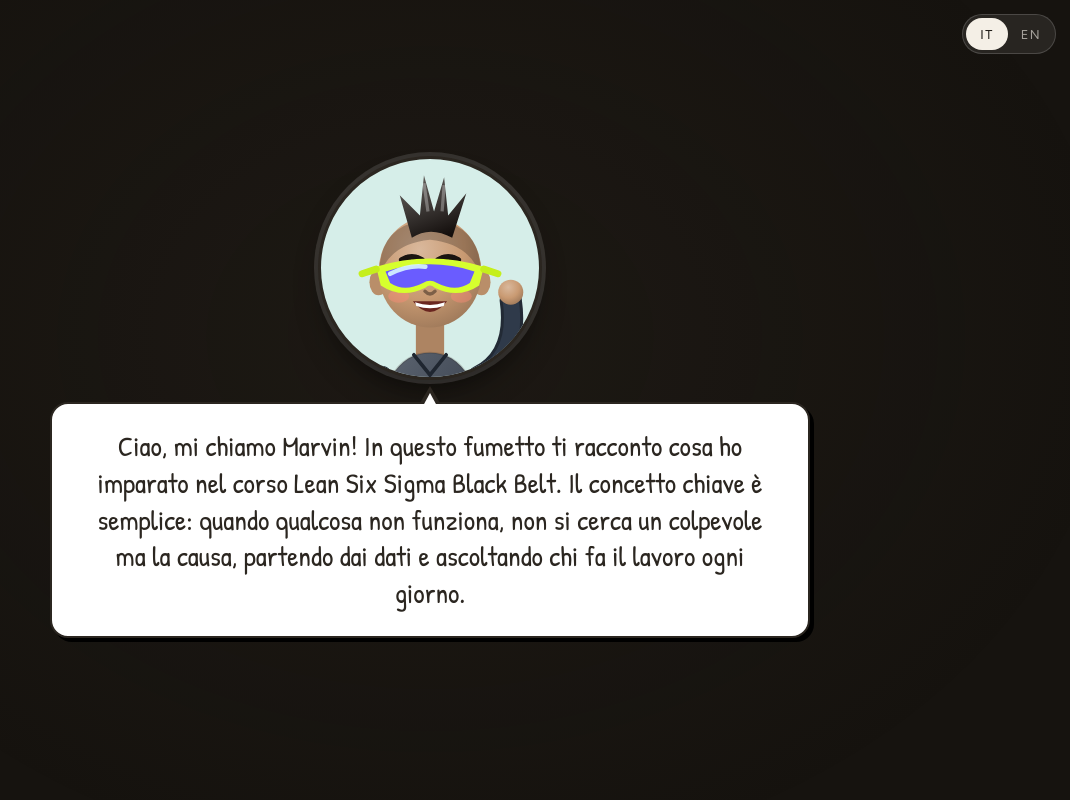
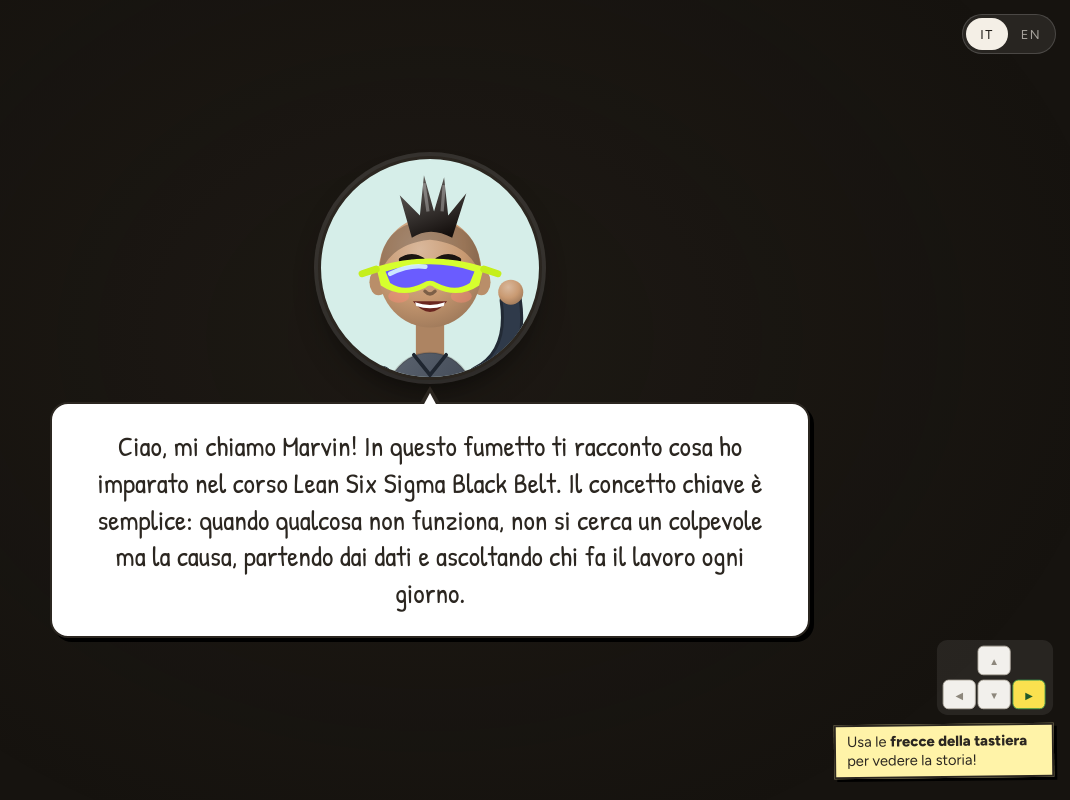
Before and after one commit to MarvinBonazzo/lean-six-sigma-black-belt, a plain HTML site: page fumetto.html in a window 1280 px wide. Shown: the whole page, without its empty margins (210-1280 px from the left). Drawn offline with Linux system fonts and the light colour scheme.

Commit message:
Comic: show the arrow-key hint on the first screen
Co-Authored-By: Claude Opus 5.5 <noreply@anthropic.com>

```diff
--- a/fumetto.html
+++ b/fumetto.html
@@ -99,7 +99,8 @@ button:focus-visible,a:focus-visible{outline:3px solid var(--acc);outline-offset
 @media(max-width:600px){.host.big .herofig{width:130px}}
 /* keyboard hint, always bottom right; lights up when someone tries something else */
 .hint{position:fixed;right:16px;bottom:22px;z-index:21;display:grid;justify-items:end;gap:8px;pointer-events:none;opacity:0;visibility:hidden;transform:translateY(8px);transition:opacity .3s ease,transform .3s ease,visibility 0s .3s}
-.hint.nudge{opacity:1;visibility:visible;transform:none;transition:opacity .25s ease,transform .25s ease}
+.hint.nudge,.at-start .hint{opacity:1;visibility:visible;transform:none;transition:opacity .25s ease,transform .25s ease}
+.at-start .hint:not(.nudge) .kr{animation:keyflash 1.4s ease-in-out infinite}
 .kb{width:118px;height:auto;display:block;transition:transform .2s}
 .hint .note-y{transform:rotate(-.6deg)}
 .hint.nudge .kl,.hint.nudge .kr{animation:keyflash .5s ease-in-out 4}
```
